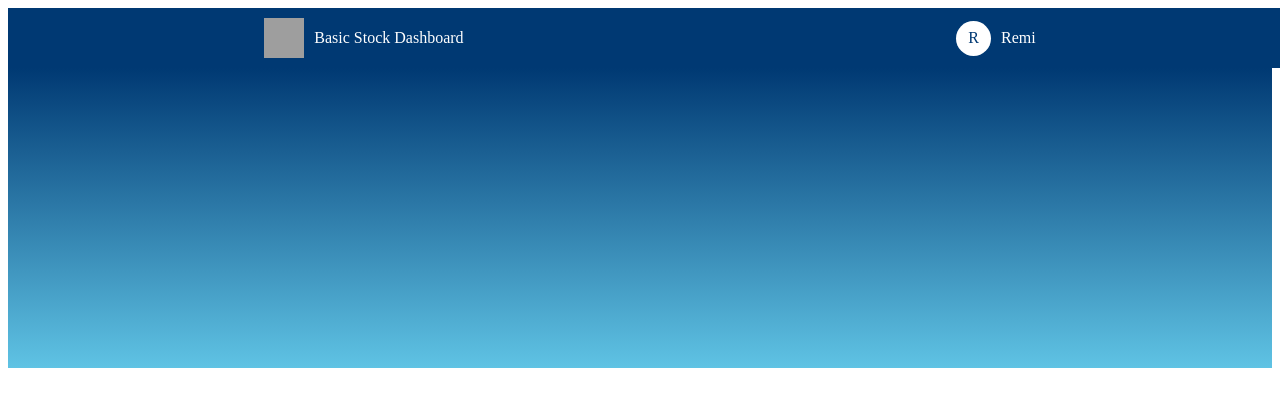
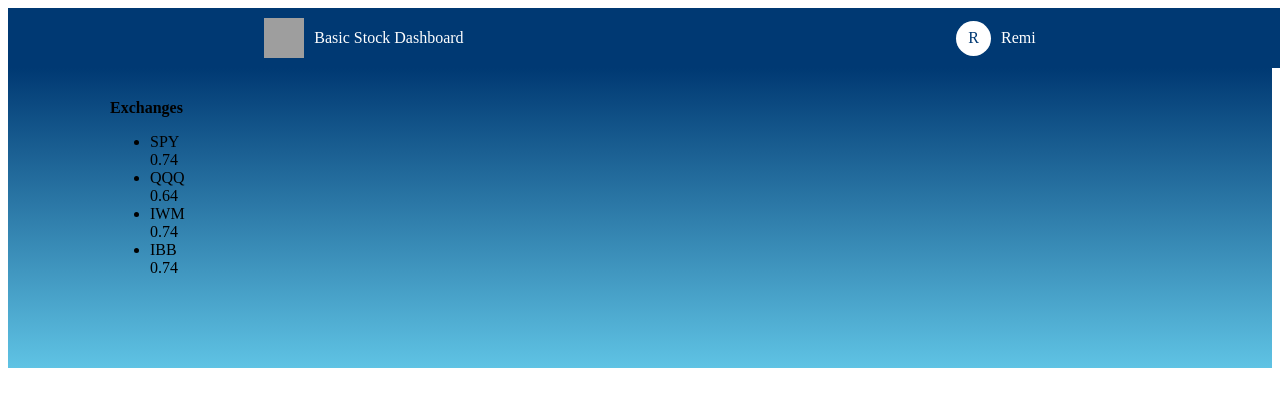
Before and after one commit to remikwisniewski/basicstockdash, a React (Create React App) app in the folder app/: page / in a window 1280 px wide. Shown: the top 406 px of the page. Built offline with nearby package versions, Linux system fonts and the light colour scheme; grey boxes are pictures that could not be loaded.

Commit message:
API DISPLAY: using arrow functions, exchange displays data from datasample.js

```diff
--- a/app/src/App.js
+++ b/app/src/App.js
@@ -1,12 +1,17 @@
 import React from 'react';
 import TopSector from './Components/TopSector/TopSector';
 import StockComponent1 from './Components/StockComponent1/StockComponent1';
+import Exchange from './Components/Exchange/Exchange';
+import data from './dataSample.js';
+
 
 function App() {
   return (
     <div className="App">
       <TopSector/>
-      <StockComponent1/>
+      <StockComponent1>
+        <Exchange exchanges={data.exchanges}/>
+      </StockComponent1>
     </div>
   );
 }
--- /dev/null
+++ b/app/src/Components/Exchange/Exchange.jsx
@@ -0,0 +1,40 @@
+import React from 'react';
+import modstyles from './Exchange.module.css';
+
+
+/*
+    we are using datasample and implementing it as if it was an api, later we will add the API
+    props - passed in data api
+
+    renderItems : gets called in <ul>
+    - returns props.exchanges that we map over (loop) and we go over each exchange. Then we return
+    a list with a classname of modstyles. Inside, we have a div with a classname of name for the exchange name..
+    - props.exchanges.map: exchanges is data that is accessed from App.js in <Exchange exchanges={data.exchanges}/>
+*/
+
+const ExchangeComponent = (props) => {
+  const renderItems = () => {
+    return props.exchanges.map((exchange) => {
+      return (
+        <li className={modstyles.listName} key={exchange.name}>
+
+          <div className={modstyles.name}>{exchange.name}</div>
+          <div className={modstyles.index}>{exchange.index}</div>
+          <div className={modstyles.percentage}>{exchange.change}</div>
+
+        </li>
+      );
+    });
+  };
+
+  return (
+    <div className={modstyles.container}>
+
+      <h1 className={modstyles.title}>Exchanges</h1>
+      <ul className={modstyles.exList}> {renderItems()} </ul>
+
+    </div>
+  );
+};
+
+export default ExchangeComponent;
--- /dev/null
+++ b/app/src/Components/Exchange/Exchange.module.css
@@ -0,0 +1,7 @@
+.container{
+    padding: 10px;
+}
+
+.title{
+    font-size: 1rem;
+}
--- a/app/src/Components/StockComponent1/StockComponent1.module.css
+++ b/app/src/Components/StockComponent1/StockComponent1.module.css
@@ -11,4 +11,5 @@ margin: 0 auto; - it automatically sets all margin sides to 0s
 .container{
     max-width: var(--webwidth);
     margin: 0 auto;
+    padding: 10px;
 }
```
Also changed, not shown: app/src/dataSample.js (+16 -15 lines).
